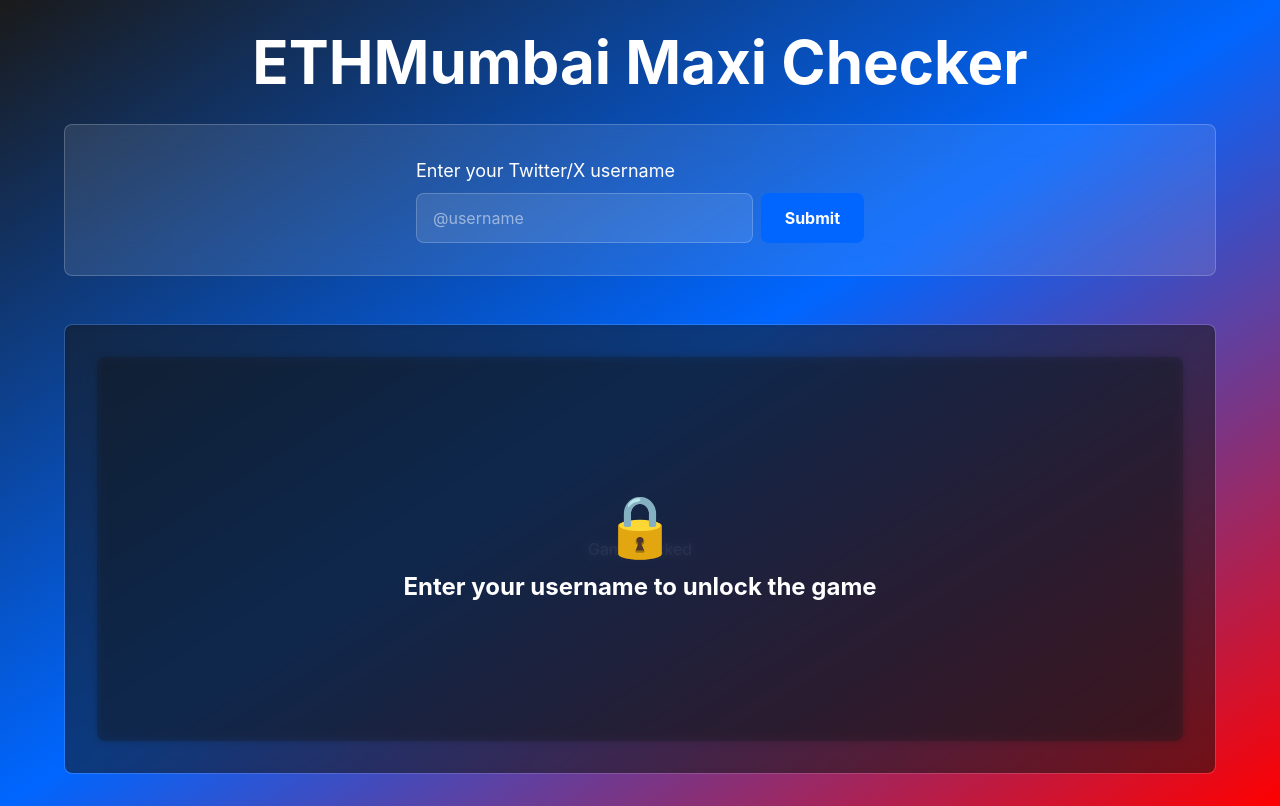
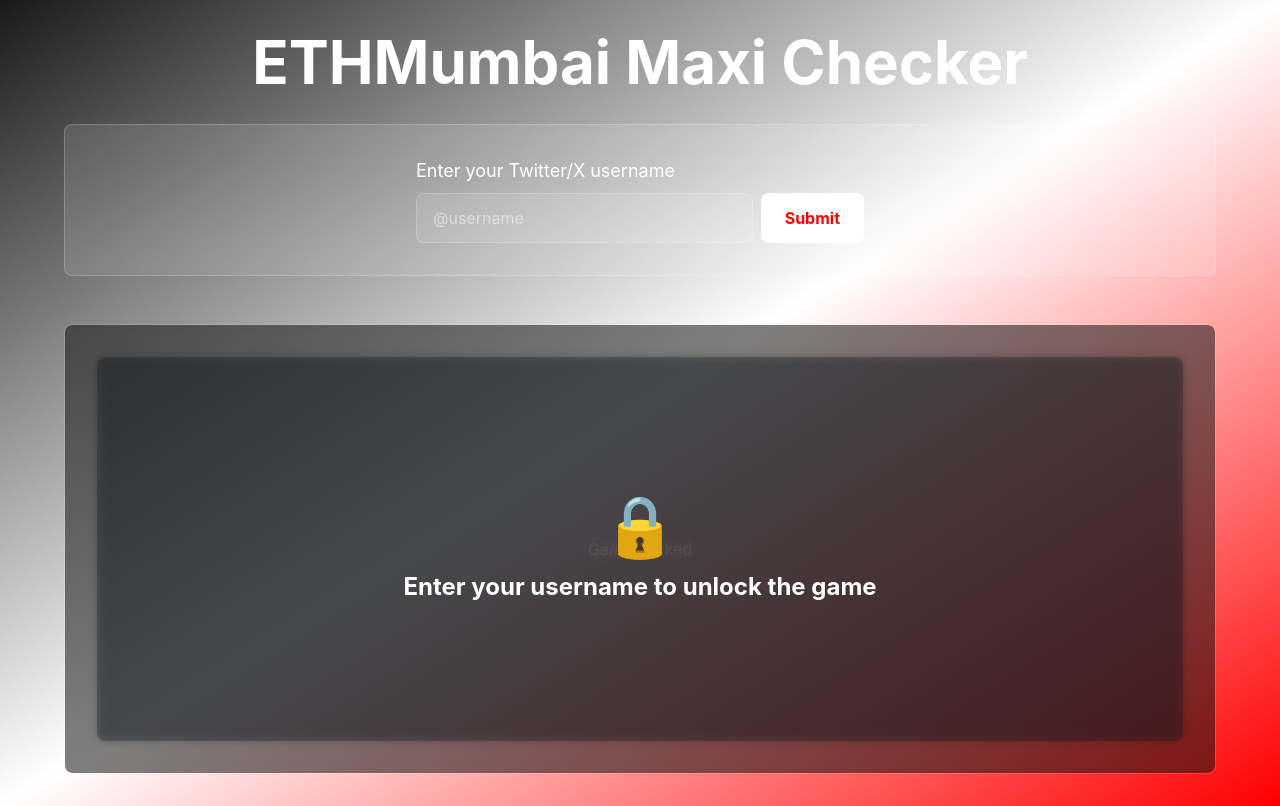
Before and after one commit to aagneye-syam/fancheck-ethmumbai, a Next.js app: page /play in a window 1280 px wide. Built offline with nearby package versions, Linux system fonts and the light colour scheme.

Commit message:
Change theme from blue/red to white/red throughout the application

```diff
--- a/app/globals.css
+++ b/app/globals.css
@@ -4,7 +4,7 @@
 
 :root {
   --ethmumbai-red: #FF0000;
-  --ethmumbai-blue: #0066FF;
+  --ethmumbai-blue: #FFFFFF;
   --ethmumbai-dark: #1a1a1a;
 }
 
@@ -51,7 +51,7 @@
 }
 
 .confetti:nth-child(odd) {
-  background: var(--ethmumbai-blue);
+  background: #FFFFFF;
 }
 
 .confetti:nth-child(3n) {
--- a/app/play/page.tsx
+++ b/app/play/page.tsx
@@ -129,7 +129,7 @@
         {/* Completion Popup */}
         {showCompletionPopup && (
           <div className="fixed inset-0 bg-black/70 backdrop-blur-sm flex items-center justify-center z-50 p-4">
-            <div className="bg-gradient-to-br from-ethmumbai-blue to-ethmumbai-red rounded-lg p-8 md:p-12 max-w-md w-full border-4 border-white/30 shadow-2xl">
+            <div className="bg-gradient-to-br from-white to-ethmumbai-red rounded-lg p-8 md:p-12 max-w-md w-full border-4 border-white/30 shadow-2xl">
               <div className="text-center space-y-6">
                 <div className="text-6xl md:text-8xl mb-4">🏆</div>
                 <h2 className="text-3xl md:text-4xl font-bold text-white mb-2">
@@ -158,7 +158,7 @@
           return true
         })() && (
           <div className="fixed inset-0 bg-black/70 backdrop-blur-sm flex items-center justify-center z-50 p-4">
-            <div className="bg-gradient-to-br from-ethmumbai-dark via-ethmumbai-red to-ethmumbai-blue rounded-lg p-8 md:p-12 max-w-md w-full border-4 border-white/30 shadow-2xl">
+            <div className="bg-gradient-to-br from-ethmumbai-dark via-ethmumbai-red to-white rounded-lg p-8 md:p-12 max-w-md w-full border-4 border-white/30 shadow-2xl">
               <div className="text-center space-y-6">
                 <div className="text-6xl md:text-8xl mb-4">💥</div>
                 <h2 className="text-3xl md:text-4xl font-bold text-white mb-2">
@@ -176,7 +176,7 @@
                 <div className="flex flex-col md:flex-row gap-4">
                   <button
                     onClick={handleMakeCard}
-                    className="flex-1 bg-ethmumbai-blue hover:bg-blue-600 text-white font-bold text-lg py-3 px-6 rounded-lg transition-all transform hover:scale-105 shadow-lg"
+                    className="flex-1 bg-white hover:bg-white/90 text-ethmumbai-red font-bold text-lg py-3 px-6 rounded-lg transition-all transform hover:scale-105 shadow-lg"
                   >
                     Print Card 🎴
                   </button>
--- a/components/Badge/ImageUpload.tsx
+++ b/components/Badge/ImageUpload.tsx
@@ -43,7 +43,7 @@
 
   return (
     <div className="fixed inset-0 bg-black/50 backdrop-blur-sm flex items-center justify-center z-50 p-4">
-      <div className="bg-ethmumbai-dark border-2 border-ethmumbai-blue rounded-lg p-6 max-w-md w-full">
+      <div className="bg-ethmumbai-dark border-2 border-white rounded-lg p-6 max-w-md w-full">
         <h3 className="text-2xl font-bold text-white mb-4">Upload Your Picture</h3>
         <p className="text-white/80 mb-4 text-sm">Required for your badge</p>
 
@@ -95,7 +95,7 @@
           {preview ? (
             <button
               onClick={handleConfirm}
-              className="w-full bg-ethmumbai-blue hover:bg-blue-600 text-white font-bold py-3 px-4 rounded-lg transition-colors"
+              className="w-full bg-white hover:bg-white/90 text-ethmumbai-red font-bold py-3 px-4 rounded-lg transition-colors"
             >
               Continue with This Image
             </button>
--- a/components/Game/FlappyBird.tsx
+++ b/components/Game/FlappyBird.tsx
@@ -216,7 +216,7 @@
     <div className="flex flex-col items-center gap-4">
       <canvas
         ref={canvasRef}
-        className="border-4 border-ethmumbai-blue rounded-lg bg-sky-300 w-full max-w-[800px]"
+        className="border-4 border-white rounded-lg bg-sky-300 w-full max-w-[800px]"
         style={{ height: 'auto', aspectRatio: '4/3' }}
       />
 
--- a/components/SocialShare.tsx
+++ b/components/SocialShare.tsx
@@ -89,7 +89,7 @@
 
         <button
           onClick={shareToLinkedIn}
-          className="bg-[#0077B5] hover:bg-[#006399] text-white font-bold py-3 md:py-4 px-4 md:px-6 rounded-lg transition-colors flex flex-col items-center gap-1 md:gap-2 text-sm md:text-base"
+          className="bg-white hover:bg-white/90 text-ethmumbai-red font-bold py-3 md:py-4 px-4 md:px-6 rounded-lg transition-colors flex flex-col items-center gap-1 md:gap-2 text-sm md:text-base border-2 border-white"
         >
           <span className="text-xl md:text-2xl">💼</span>
           <span>LinkedIn</span>
--- a/components/UsernameInput.tsx
+++ b/components/UsernameInput.tsx
@@ -50,11 +50,11 @@
                 setError('')
               }}
               placeholder="@username"
-              className="flex-1 px-4 py-3 rounded-lg bg-white/10 border border-white/20 text-white placeholder-white/50 focus:outline-none focus:ring-2 focus:ring-ethmumbai-blue"
+              className="flex-1 px-4 py-3 rounded-lg bg-white/10 border border-white/20 text-white placeholder-white/50 focus:outline-none focus:ring-2 focus:ring-white"
             />
             <button
               type="submit"
-              className="bg-ethmumbai-blue hover:bg-blue-600 text-white font-bold px-6 py-3 rounded-lg transition-colors"
+              className="bg-white hover:bg-white/90 text-ethmumbai-red font-bold px-6 py-3 rounded-lg transition-colors"
             >
               Submit
             </button>
--- a/tailwind.config.js
+++ b/tailwind.config.js
@@ -10,7 +10,7 @@
       colors: {
         ethmumbai: {
           red: '#FF0000',
-          blue: '#0066FF',
+          blue: '#FFFFFF',
           dark: '#1a1a1a',
         },
       },
```
Also changed, not shown: lib/badgeUtils.ts (+4 -4 lines).
